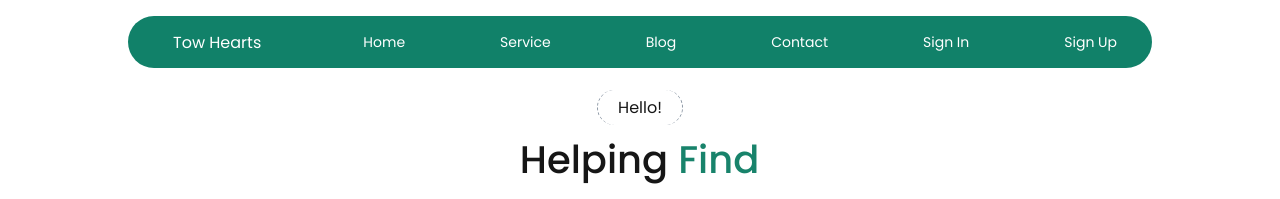
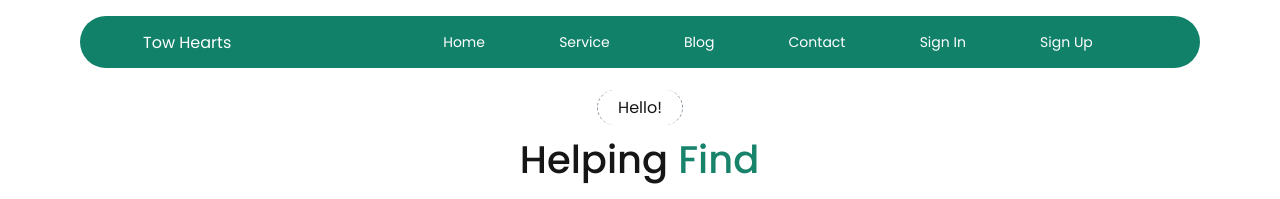
Before and after one commit to devidris/tows-heart-html, a website with bundled scripts: page index.html in a window 1280 px wide. Shown: the top 199 px of the page. Built offline with nearby package versions, Linux system fonts and the light colour scheme; a web font is replaced by a local one.

Commit message:
Fix navigation responsiveness

```diff
--- a/index.css
+++ b/index.css
@@ -39,19 +39,18 @@ body {
   width: 80%;
   background-color: var(--header-color);
   height: 80%;
-  display: flex;
+  display: grid;
+  grid-template-columns: 1fr 3fr;
   align-items: center;
-  justify-content: space-between;
   border-radius: 52px;
+  padding: 0 3rem;
 }
 .header-container_div__left {
-  margin-left: 30px;
   color: var(--font-color);
   cursor: pointer;
 }
 .header-container_div__right {
   display: flex;
-  margin-right: 20px;
   color: var(--font-color);
   font-size: 14px;
   cursor: pointer;
@@ -61,13 +60,14 @@ body {
 }
 .header-container_div__right___cont {
   display: flex;
-  gap: 65px;
   color: var(--font-color);
   font-size: 14px;
   cursor: pointer;
 
   justify-content: center;
   align-items: center;
+  justify-content: space-evenly;
+  width: 100%;
 }
 .header-container_div__left span {
   background-color: transparent;
@@ -89,6 +89,7 @@ body {
 }
 .hamburger {
   display: none;
+  align-items: flex-end;
 }
 
 @media (max-width: 999px) {
@@ -118,7 +119,7 @@ body {
     left: 0;
     right: 0;
     background-color: var(--header-color);
-    height: 28rem;
+    height: 100vh;
     display: flex;
     flex-direction: column;
     transition: all 1s;
```
